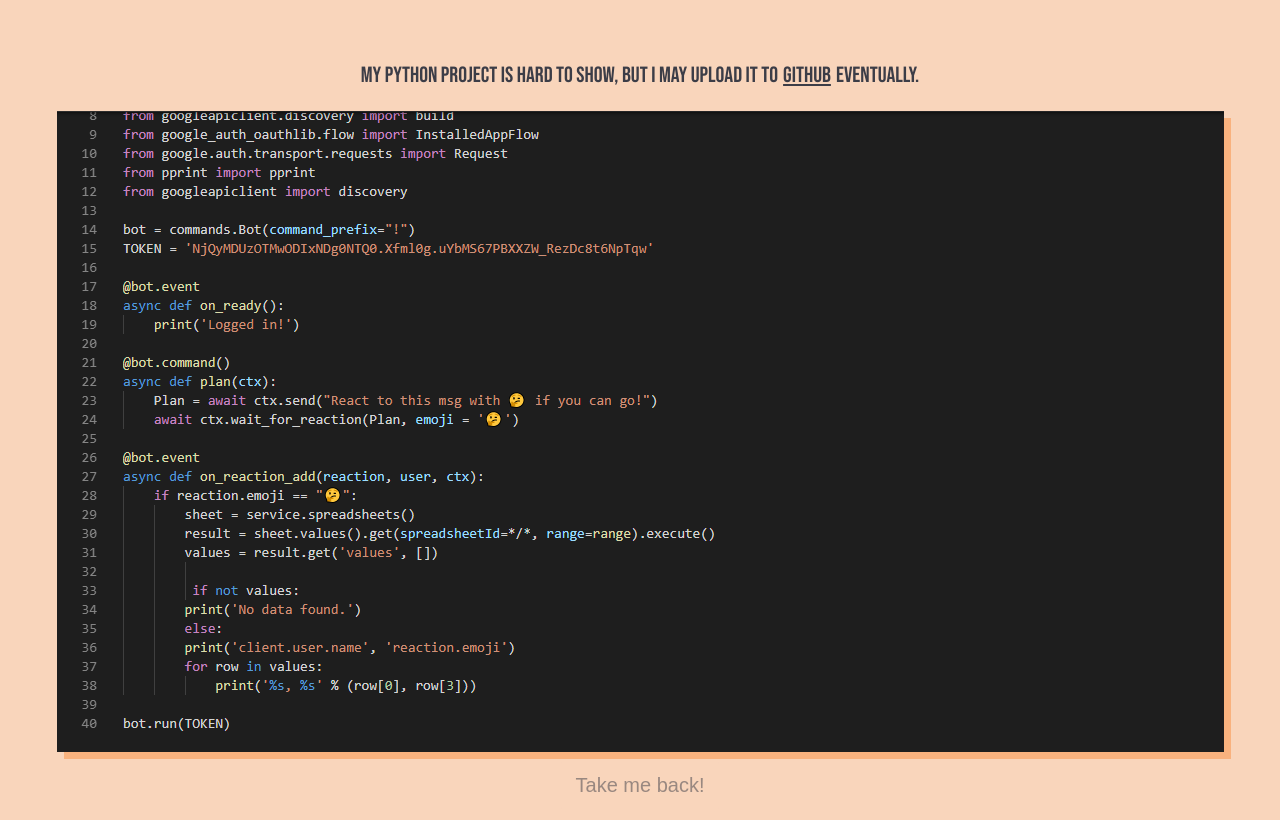
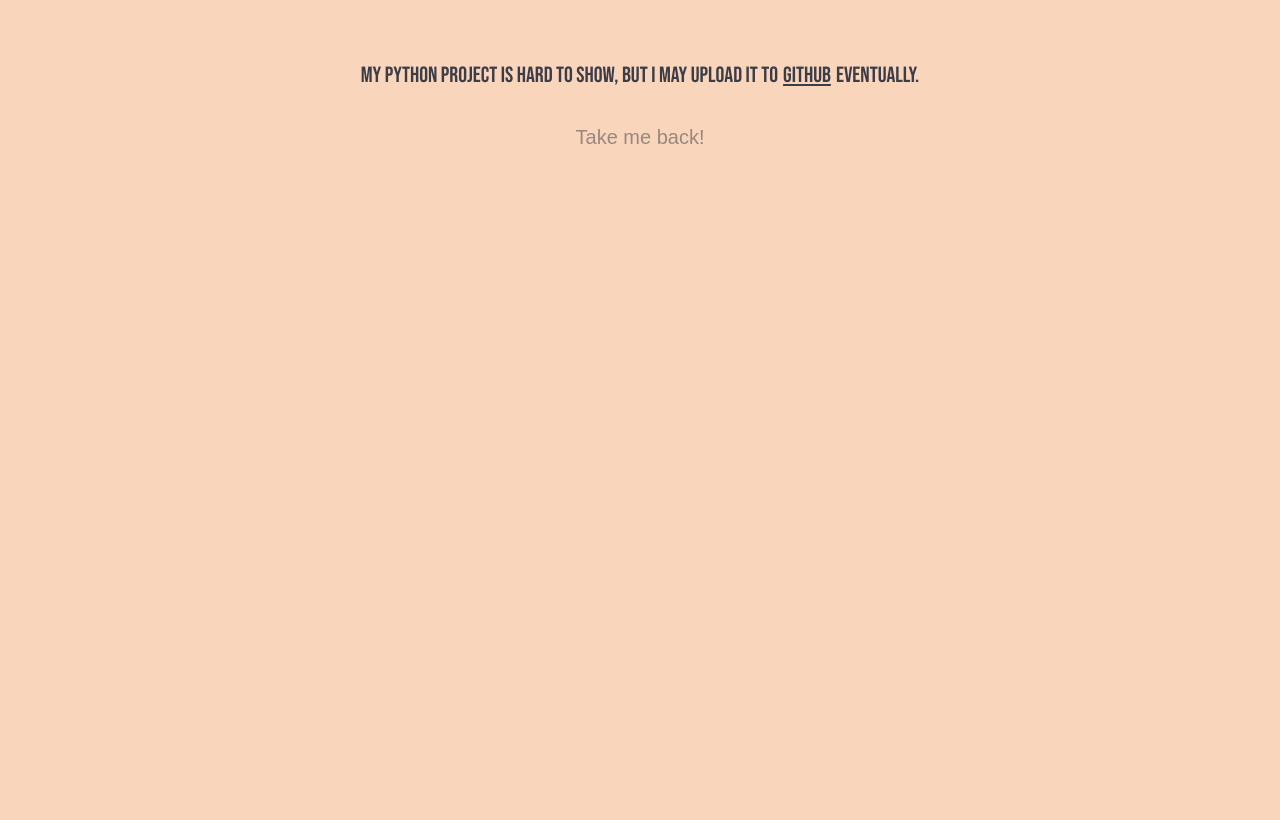
Before and after one commit to gennnna/gennnna.github.io, a plain HTML site: page pages/personal.html in a window 1280 px wide. Shown: the part 2620-3440 px from the top of the page. After the commit the page ends 2792 px from the top, so only its background shows below. Drawn offline with Linux system fonts and the light colour scheme.

Commit message:
Update personal.html

```diff
--- a/pages/personal.html
+++ b/pages/personal.html
@@ -23,7 +23,6 @@
             <div style="padding:20px"></div>
             <p>My Python project is hard to show, but I may upload it to<a href="https://github.com/gennnna" target="blank_">Github</a>eventually.</p>
             <div></div>
-            <img src="../images/discord bot code.png">
         </center>
         <form action="index.html"><center><button class="button;">Take me back!</button></center></form>
     </body>
```
